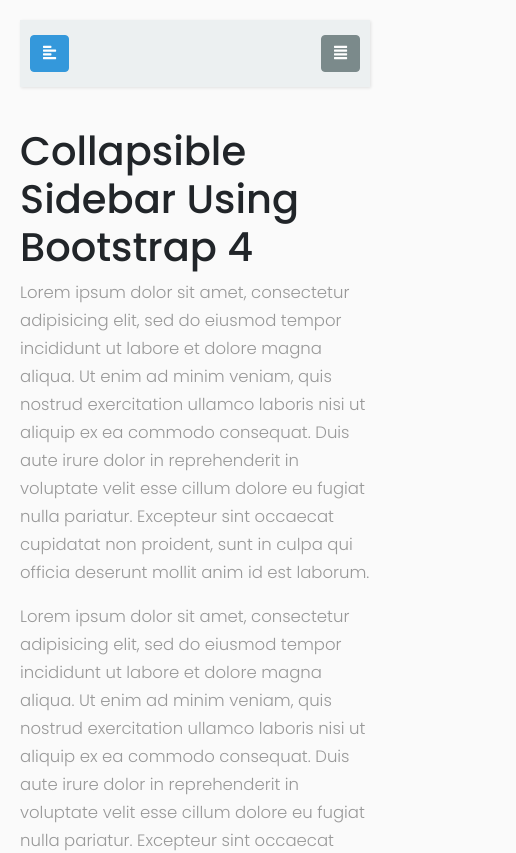
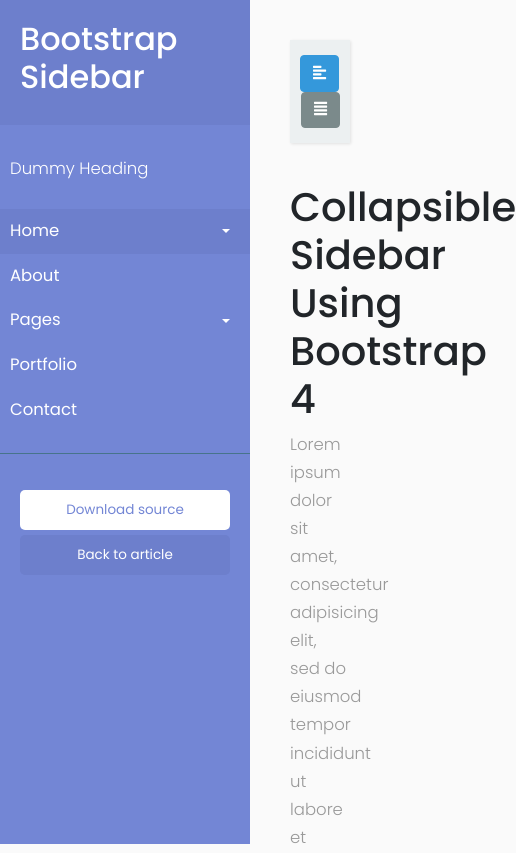
Before and after one commit to NeilCarlos/Project-Web, a React (Create React App) app in the folder ecollect/: page / in a window 390 px wide. Shown: the top 853 px of the page, 516 px wide, since content can reach past the window. Built offline with nearby package versions, Linux system fonts and the light colour scheme.

Commit message:
avance dashboard

```diff
--- a/ecollect/package.json
+++ b/ecollect/package.json
@@ -9,7 +9,8 @@
     "react-bootstrap": "^1.0.0-beta.8",
     "react-dom": "^16.8.6",
     "react-router-dom": "^5.0.0",
-    "react-scripts": "3.0.1"
+    "react-scripts": "3.0.1",
+    "react-sidebar": "^3.0.2"
   },
   "scripts": {
     "start": "react-scripts start",
--- a/ecollect/src/components/dashboard/Dashboard.js
+++ b/ecollect/src/components/dashboard/Dashboard.js
@@ -1,45 +1,35 @@
 import React, { Component } from 'react'
 
 import './dashboard.css'
-
+import { Link } from 'react-router-dom';
 import $ from 'jquery';
 
-import { Link } from 'react-router-dom';
 export default class Dashboard extends Component {
 
-    constructor(props) {
-        super(props);
 
-        // ToggleSidebae();
+    componentDidMount() {
+        this.ClickToggleSidebar();
     }
 
-    function() {
+    ClickToggleSidebar = () => {
+        // console.log("Se hizo clic");
+        $('#sidebar, #content').toggleClass('active');
+        $('.collapse.in').toggleClass('in');
+        // $('a[aria-expanded=true]').attr('aria-expanded', 'false');
+    }
+
+    ClickSideBar=()=>{
         $("#sidebar").mCustomScrollbar({
             theme: "minimal"
-        });
-
-        $('#dismiss, .overlay').on('click', function () {
-            $('#sidebar').removeClass('active');
-            $('.overlay').removeClass('active');
-        });
-
-        $('#sidebarCollapse').on('click', function () {
-            $('#sidebar').addClass('active');
-            $('.overlay').addClass('active');
-            $('.collapse.in').toggleClass('in');
-            $('a[aria-expanded=true]').attr('aria-expanded', 'false');
         });
     }
 
     render() {
         return (
+
             <div className="wrapper">
 
-        <nav id="sidebar">
-                    <div id="dismiss">
-                        <i className="fas fa-arrow-left"></i>
-                    </div>
-
+                <nav id="sidebar">
                     <div className="sidebar-header">
                         <h3>Bootstrap Sidebar</h3>
                     </div>
@@ -47,7 +37,7 @@
                     <ul className="list-unstyled components">
                         <p>Dummy Heading</p>
                         <li className="active">
-                            <Link to="#" data-toggle="collapse" aria-expanded="false">Home</Link>
+                            <Link to="#homeSubmenu" data-toggle="collapse" aria-expanded="false" className="dropdown-toggle">Home</Link>
                             <ul className="collapse list-unstyled" id="homeSubmenu">
                                 <li>
                                     <Link to="#">Home 1</Link>
@@ -62,7 +52,9 @@
                         </li>
                         <li>
                             <Link to="#">About</Link>
-                            <Link to="#pageSubmenu" data-toggle="collapse" aria-expanded="false">Pages</Link>
+                        </li>
+                        <li>
+                            <Link to="#pageSubmenu" data-toggle="collapse" aria-expanded="false" className="dropdown-toggle">Pages</Link>
                             <ul className="collapse list-unstyled" id="pageSubmenu">
                                 <li>
                                     <Link to="#">Page 1</Link>
@@ -85,25 +77,26 @@
 
                     <ul className="list-unstyled CTAs">
                         <li>
-                            <Link to="#" className="download">Link down</Link>
+                            <Link to="#" className="download">Download source</Link>
                         </li>
                         <li>
-                            <Link to="#" className="article">Back</Link>
+                            <Link to="#" className="article">Back to article</Link>
                         </li>
                     </ul>
                 </nav>
 
 
-        <div id="content">
+                <div id="content">
 
                     <nav className="navbar navbar-expand-lg navbar-light bg-light">
                         <div className="container-fluid">
 
-                            <button type="button" id="sidebarCollapse" className="btn btn-info">
+                            <button type="button" id="sidebarCollapse" onClick={this.ClickToggleSidebar} className="btn btn-info">
                                 <i className="fas fa-align-left"></i>
                                 <span>Toggle Sidebar</span>
                             </button>
-                            <button className="btn btn-dark d-inline-block d-lg-none ml-auto" type="button" data-toggle="collapse" data-target="#navbarSupportedContent" aria-controls="navbarSupportedContent" aria-expanded="false" aria-label="Toggle navigation">
+
+                            <button onClick={this.ClickSideBar} className="btn btn-dark d-inline-block d-lg-none ml-auto" type="button" data-toggle="collapse" data-target="#navbarSupportedContent" aria-controls="navbarSupportedContent" aria-expanded="false" aria-label="Toggle navigation">
                                 <i className="fas fa-align-justify"></i>
                             </button>
 
@@ -145,8 +138,8 @@
                     <h3>Lorem Ipsum Dolor</h3>
                     <p>Lorem ipsum dolor sit amet, consectetur adipisicing elit, sed do eiusmod tempor incididunt ut labore et dolore magna aliqua. Ut enim ad minim veniam, quis nostrud exercitation ullamco laboris nisi ut aliquip ex ea commodo consequat. Duis aute irure dolor in reprehenderit in voluptate velit esse cillum dolore eu fugiat nulla pariatur. Excepteur sint occaecat cupidatat non proident, sunt in culpa qui officia deserunt mollit anim id est laborum.</p>
                 </div>
+
             </div>
-
 
         )
     }
--- a/ecollect/src/components/dashboard/dashboard.css
+++ b/ecollect/src/components/dashboard/dashboard.css
@@ -46,71 +46,29 @@
     margin: 40px 0;
 }
 
-i,
-span {
-    display: inline-block;
-}
-
 /* ---------------------------------------------------
     SIDEBAR STYLE
 ----------------------------------------------------- */
 
 .wrapper {
     display: flex;
-    align-items: stretch;
+    width: 100%;
 }
 
 #sidebar {
-    min-width: 250px;
-    max-width: 250px;
+    width: 250px;
+    position: fixed;
+    top: 0;
+    left: 0;
+    height: 100vh;
+    z-index: 999;
     background: #7386D5;
     color: #fff;
     transition: all 0.3s;
 }
 
 #sidebar.active {
-    min-width: 80px;
-    max-width: 80px;
-    text-align: center;
-}
-
-#sidebar.active .sidebar-header h3,
-#sidebar.active .CTAs {
-    display: none;
-}
-
-#sidebar.active .sidebar-header strong {
-    display: block;
-}
-
-#sidebar ul li a {
-    text-align: left;
-}
-
-#sidebar.active ul li a {
-    padding: 20px 10px;
-    text-align: center;
-    font-size: 0.85em;
-}
-
-#sidebar.active ul li a i {
-    margin-right: 0;
-    display: block;
-    font-size: 1.8em;
-    margin-bottom: 5px;
-}
-
-#sidebar.active ul ul a {
-    padding: 10px !important;
-}
-
-#sidebar.active .dropdown-toggle::after {
-    top: auto;
-    bottom: 10px;
-    right: 50%;
-    -webkit-transform: translateX(50%);
-    -ms-transform: translateX(50%);
-    transform: translateX(50%);
+    margin-left: -250px;
 }
 
 #sidebar .sidebar-header {
@@ -118,14 +76,14 @@
     background: #6d7fcc;
 }
 
-#sidebar .sidebar-header strong {
-    display: none;
-    font-size: 1.8em;
-}
-
 #sidebar ul.components {
     padding: 20px 0;
     border-bottom: 1px solid #47748b;
+}
+
+#sidebar ul p {
+    color: #fff;
+    padding: 10px;
 }
 
 #sidebar ul li a {
@@ -137,10 +95,6 @@
 #sidebar ul li a:hover {
     color: #7386D5;
     background: #fff;
-}
-
-#sidebar ul li a i {
-    margin-right: 10px;
 }
 
 #sidebar ul li.active>a,
@@ -195,10 +149,17 @@
 ----------------------------------------------------- */
 
 #content {
-    width: 100%;
-    padding: 20px;
+    width: calc(100% - 250px);
+    padding: 40px;
     min-height: 100vh;
     transition: all 0.3s;
+    position: absolute;
+    top: 0;
+    right: 0;
+}
+
+#content.active {
+    width: 100%;
 }
 
 /* ---------------------------------------------------
@@ -207,47 +168,16 @@
 
 @media (max-width: 768px) {
     #sidebar {
-        min-width: 80px;
-        max-width: 80px;
-        text-align: center;
-        margin-left: -80px !important;
-    }
-    .dropdown-toggle::after {
-        top: auto;
-        bottom: 10px;
-        right: 50%;
-        -webkit-transform: translateX(50%);
-        -ms-transform: translateX(50%);
-        transform: translateX(50%);
+        margin-left: -250px;
     }
     #sidebar.active {
-        margin-left: 0 !important;
+        margin-left: 0;
     }
-    #sidebar .sidebar-header h3,
-    #sidebar .CTAs {
-        display: none;
+    #content {
+        width: 100%;
     }
-    #sidebar .sidebar-header strong {
-        display: block;
-    }
-    #sidebar ul li a {
-        padding: 20px 10px;
-    }
-    #sidebar ul li a span {
-        font-size: 0.85em;
-    }
-    #sidebar ul li a i {
-        margin-right: 0;
-        display: block;
-    }
-    #sidebar ul ul a {
-        padding: 10px !important;
-    }
-    #sidebar ul li a i {
-        font-size: 1.3em;
-    }
-    #sidebar {
-        margin-left: 0;
+    #content.active {
+        width: calc(100% - 250px);
     }
     #sidebarCollapse span {
         display: none;
```
Also changed, not shown: 1 other file (tests, documents, lock files or other folders).
